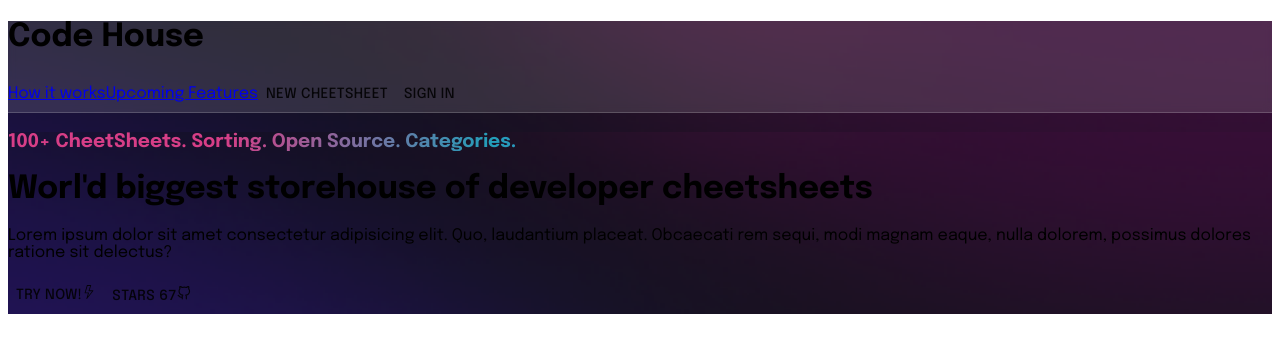
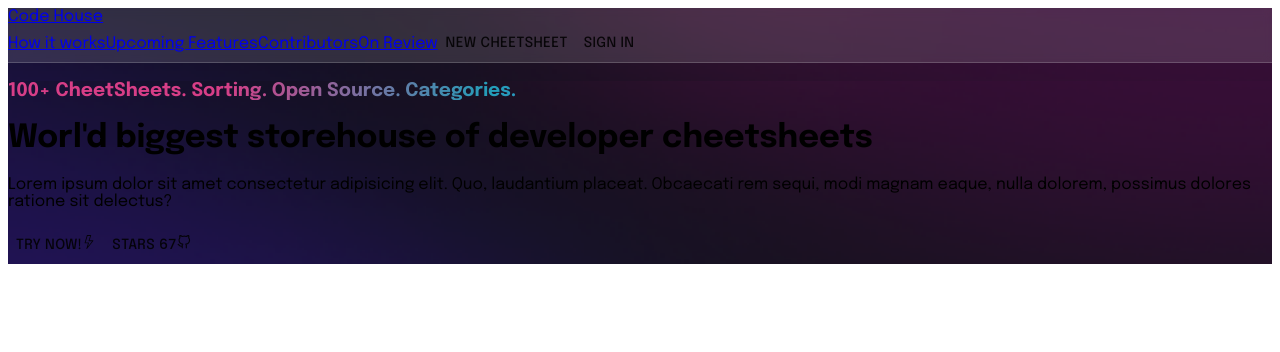
Before and after one commit to HappyBrother2022/codehouse, a Next.js app: page / in a window 1280 px wide. Shown: the top 352 px of the page. Built offline with nearby package versions, Linux system fonts and the light colour scheme.

Commit message:
add header

```diff
--- a/components/Header.js
+++ b/components/Header.js
@@ -1,16 +1,25 @@
 import { Button } from "@material-ui/core";
 import React from "react";
+import Link from "next/link";
 
 const Header = () => {
   return (
     <div className="w-full px-4 py-3 glassmorphism flex justify-between items-center">
-      <h1 className="text-3xl font-extrabold text-[#ECF2F5]">Code House</h1>
+      <Link href="/">
+        <a className="text-3xl font-extrabold text-[#ECF2F5]">Code House</a>
+      </Link>
       <div className="flex h-full items-center">
-        <a href="#" className="text-md font-medium continuous-line">
+        <a href="#" className="text-sm font-medium continuous-line">
           How it works
         </a>
-        <a href="#" className="text-md font-medium ml-6 continuous-line">
+        <a href="#" className="text-sm font-medium ml-6 continuous-line">
           Upcoming Features
+        </a>
+        <a href="#" className="text-sm font-medium ml-6 continuous-line">
+          Contributors
+        </a>
+        <a href="#" className="text-sm font-medium ml-6 continuous-line">
+          On Review
         </a>
         <Button className="!p-0 !w-auto !h-auto !m-auto shine !ml-6">
           <div className="border-2 border-[#ffcf5e] text-[#ffcf5e] px-2 py-[4px] text-md capitalize rounded-md font-semibold flex items-center justify-center">
```
